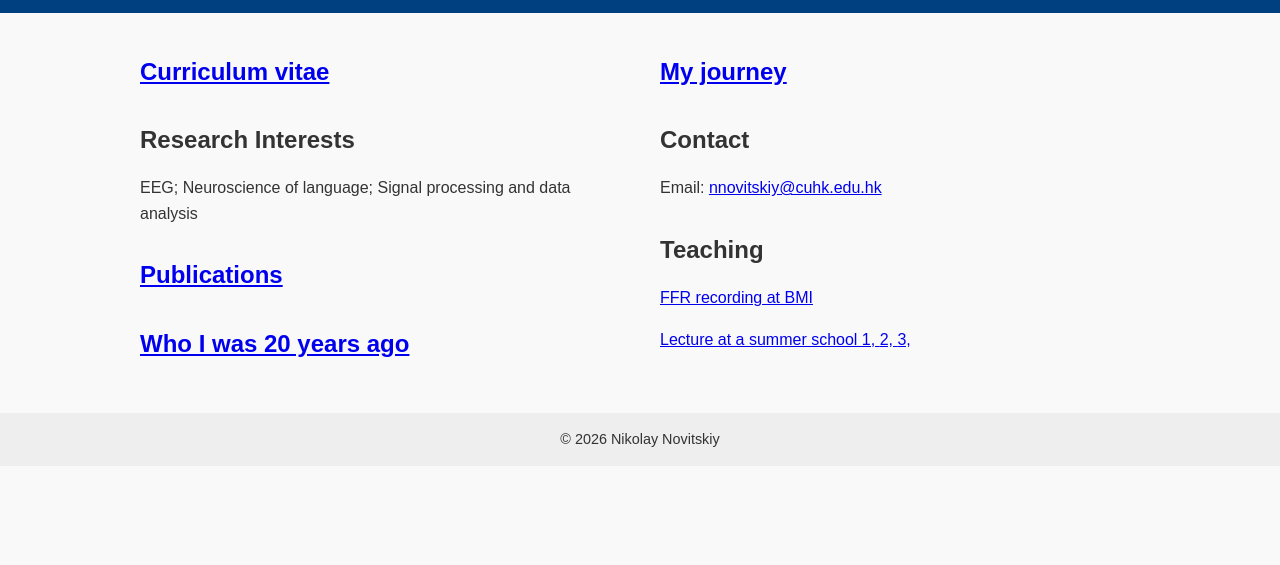
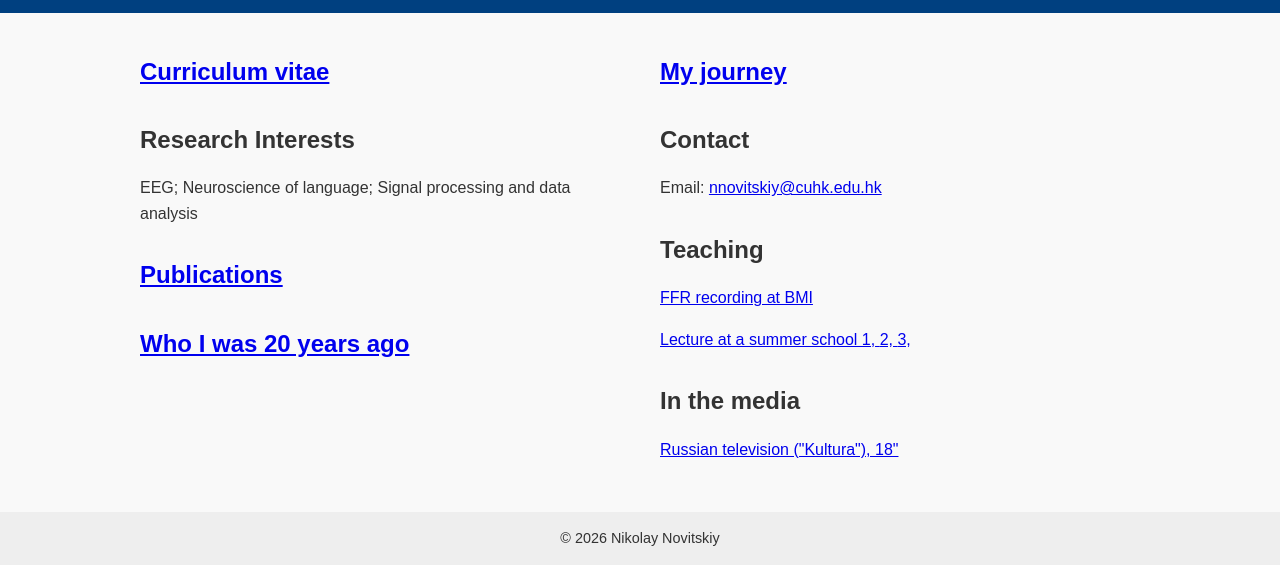
Before and after one commit to NikolayNovitskiy/NikolayNovitskiy.github.io, a plain HTML site: page index.html in a window 1280 px wide. Shown: the part 462-1027 px from the top of the page. Before the commit the page ends 928 px from the top, so only its background shows below. Drawn offline with Linux system fonts and the light colour scheme; some icons are missing.

Commit message:
Fix HTML structure and update content

```diff
--- a/index.html
+++ b/index.html
@@ -208,6 +208,11 @@ target="_blank">
          <a href="https://youtu.be/xDV2akssB04" "target="_blank"> 2, </a>
          <a href="https://youtu.be/8PccDipD7mQ" "target="_blank"> 3, </a> </p>
    </section>
+    <section>
+        <h2>In the media</h2>
+
+ <p>  <a href="https://smotrim.ru/brand/20863#playing_video=1528753" "target="_blank"> Russian television ("Kultura"), 18" </a></p>
+
     </div>
     </main>
 
```
